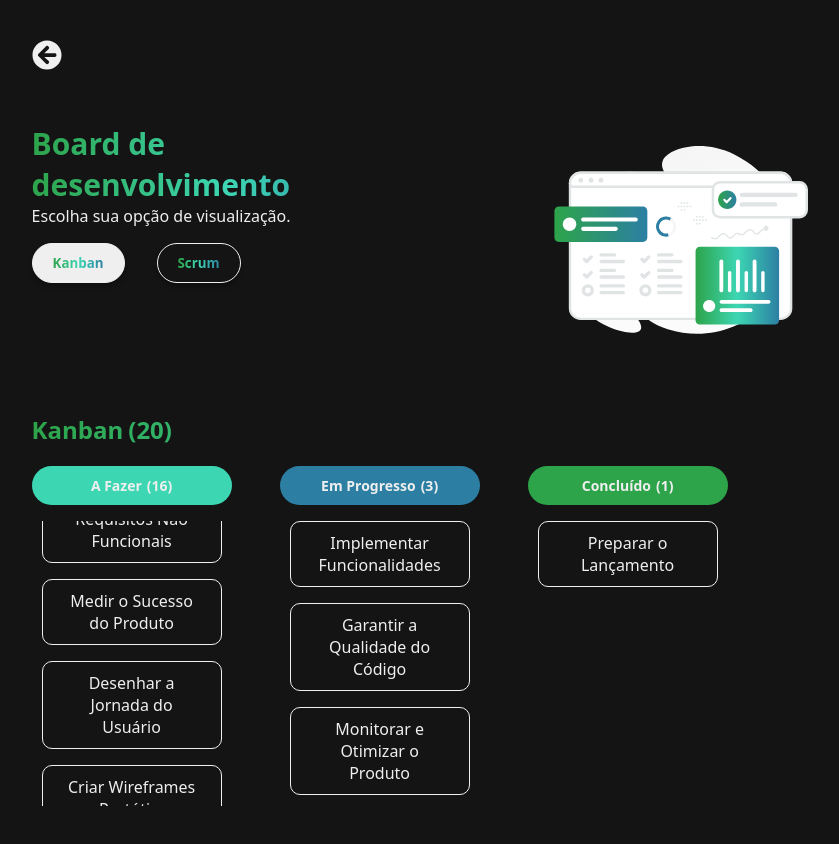
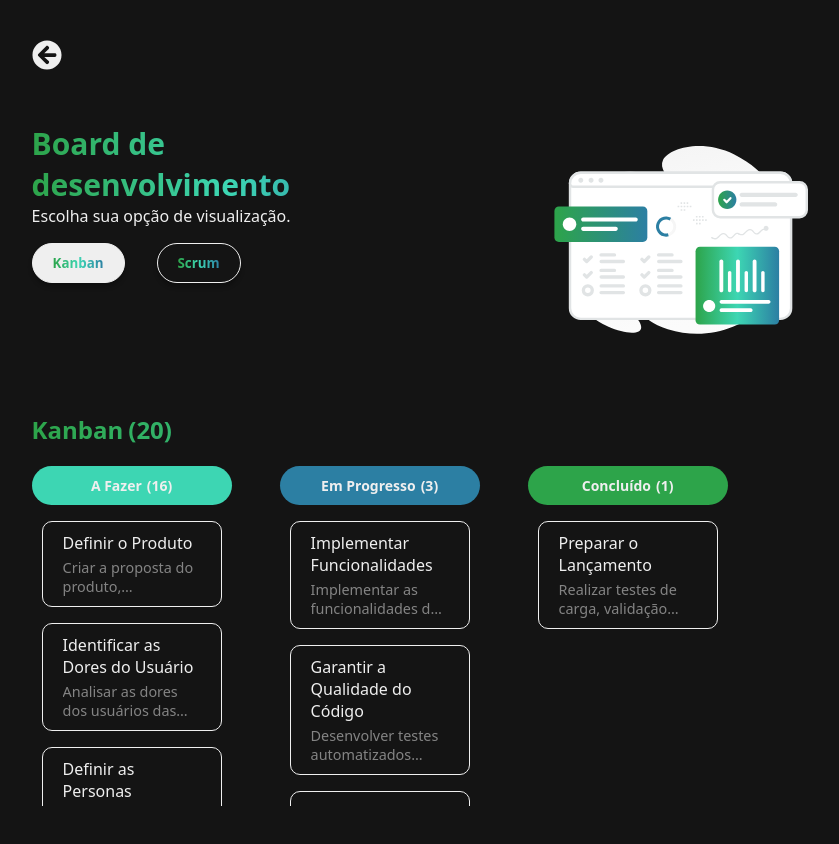
Before and after one commit to eliscmattosinho/Board-de-Desenvolvimento, a React (Create React App) app: page /Board-de-Desenvolvimento/boards in a window 1280 px wide. Shown: the top 844 px of the page, without its empty margins (154-993 px from the left). Built offline with nearby package versions, Linux system fonts and the light colour scheme.

Commit message:
feat: add description in preview

```diff
--- a/src/js/tasksLoader.js
+++ b/src/js/tasksLoader.js
@@ -65,15 +65,23 @@ function createTaskItems(tasks) {
     // Função para criar um card único
     function createTaskElement(task) {
         const taskElement = document.createElement('div');
+
         taskElement.classList.add('item', 'task-item');
         taskElement.setAttribute('draggable', 'true');
         taskElement.setAttribute('data-task-id', task.title);
         taskElement.addEventListener('dragstart', drag);
 
+        const taskDescription = document.createElement('p');
+
+        taskDescription.classList.add('item-description');
+        taskDescription.textContent = task.description || "Sem descrição.";
+
         const taskTitle = document.createElement('h3');
         taskTitle.classList.add('item-title');
         taskTitle.textContent = task.title;
+
         taskElement.appendChild(taskTitle);
+        taskElement.appendChild(taskDescription);
 
         // Adiciona evento de clique para abrir o modal
         taskElement.onclick = () => {
--- a/src/pages/Boards.css
+++ b/src/pages/Boards.css
@@ -176,7 +176,6 @@ p.btn-title {
     display: flex;
     flex-direction: column;
     align-items: center;
-    justify-content: center;
     gap: 1rem;
 }
 
@@ -192,13 +191,21 @@ p.btn-title {
     font-size: 16px;
     font-weight: 500;
     white-space: wrap;
-    /* text-overflow: ellipsis; */
-    /* overflow: hidden; */
-    text-align: center;
 }
 
 .task-counter {
     margin-left: 5px;
+}
+
+.item-description {
+    font-size: 0.9rem;
+    color: #848484;
+    margin-top: 4px;
+    display: -webkit-box;
+    -webkit-line-clamp: 2;
+    -webkit-box-orient: vertical;
+    overflow: hidden;
+    text-overflow: ellipsis;
 }
 
 .board {
```
